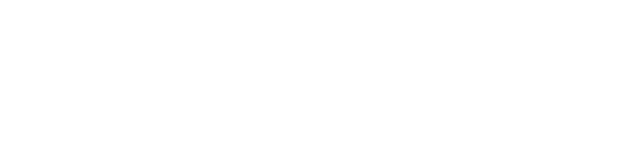
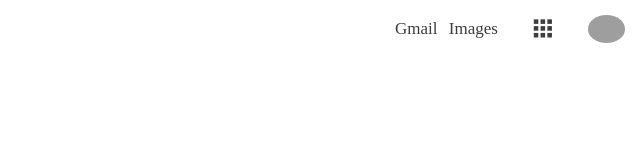
Before and after one commit to Voorgo/google-homepage, a plain HTML site: page index.html in a window 1280 px wide. Shown: the whole page, without its empty margins (640-1280 px from the left). Drawn offline with Linux system fonts and the light colour scheme; grey boxes are pictures that could not be loaded.

Commit message:
Page nav bar

```diff
--- a/index.css
+++ b/index.css
@@ -1,3 +1,49 @@
-html {
+html,
+body {
+  margin: 0;
+  padding: 0;
+  height: 100%;
   font-size: 10px;
 }
+* {
+  margin: 0;
+  padding: 0;
+}
+#nav-container {
+  width: 100%;
+  display: flex;
+  justify-content: flex-end;
+}
+#nav-bar ul {
+  display: flex;
+  align-items: center;
+  padding: 15px;
+  font-size: 1.7em;
+  width: 230px;
+  justify-content: space-between;
+}
+#nav-bar li {
+  display: inline-block;
+}
+.apps {
+  font-size: 1.6em;
+  margin: 0 20px;
+  vertical-align: middle;
+}
+.user-photo {
+  width: 2.2em;
+  border-radius: 50%;
+  vertical-align: middle;
+}
+#nav-bar a {
+  text-decoration: none;
+  color: rgb(61, 61, 61);
+}
+#nav-bar a:hover {
+  text-decoration: underline;
+}
+.apps:hover {
+  border-radius: 50%;
+  box-shadow: 0 0 0 13px rgba(158, 158, 158, 0.219),
+    0 0 0 13px rgba(158, 158, 158, 0.219) inset;
+}
--- a/index.html
+++ b/index.html
@@ -0,0 +1,40 @@
+<!DOCTYPE html>
+<html lang="en">
+  <head>
+    <meta charset="UTF-8" />
+    <meta http-equiv="X-UA-Compatible" content="IE=edge" />
+    <meta name="viewport" content="width=device-width, initial-scale=1.0" />
+    <title>Google</title>
+    <meta name="author" content="Catalin" />
+    <link
+      href="https://fonts.googleapis.com/icon?family=Material+Icons"
+      rel="stylesheet"
+    />
+    <link rel="stylesheet" href="index.css" />
+  </head>
+  <body>
+    <div id="nav-container">
+      <nav id="nav-bar">
+        <ul>
+          <li><a href="#" class="nav-text">Gmail</a></li>
+          <li><a href="#" class="nav-text">Images</a></li>
+          <li>
+            <a href="#"
+              ><span class="material-icons apps" title="Google apps"
+                >apps</span
+              ></a
+            >
+          </li>
+          <li>
+            <a href="#">
+              <img
+                class="user-photo"
+                src="https://lh3.googleusercontent.com/ogw/ADea4I4w9-HvV6adtbMT8lC2CKcFpY4-NkV4RW5vsJdYyQ=s32-c-mo"
+                alt="User photo"
+            /></a>
+          </li>
+        </ul>
+      </nav>
+    </div>
+  </body>
+</html>
```
